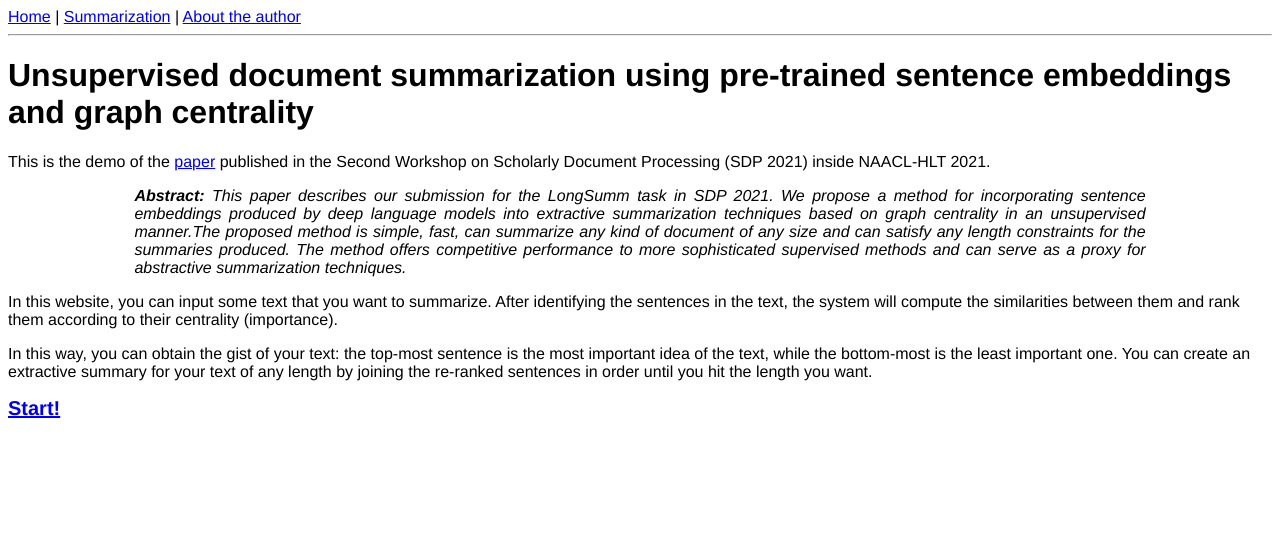
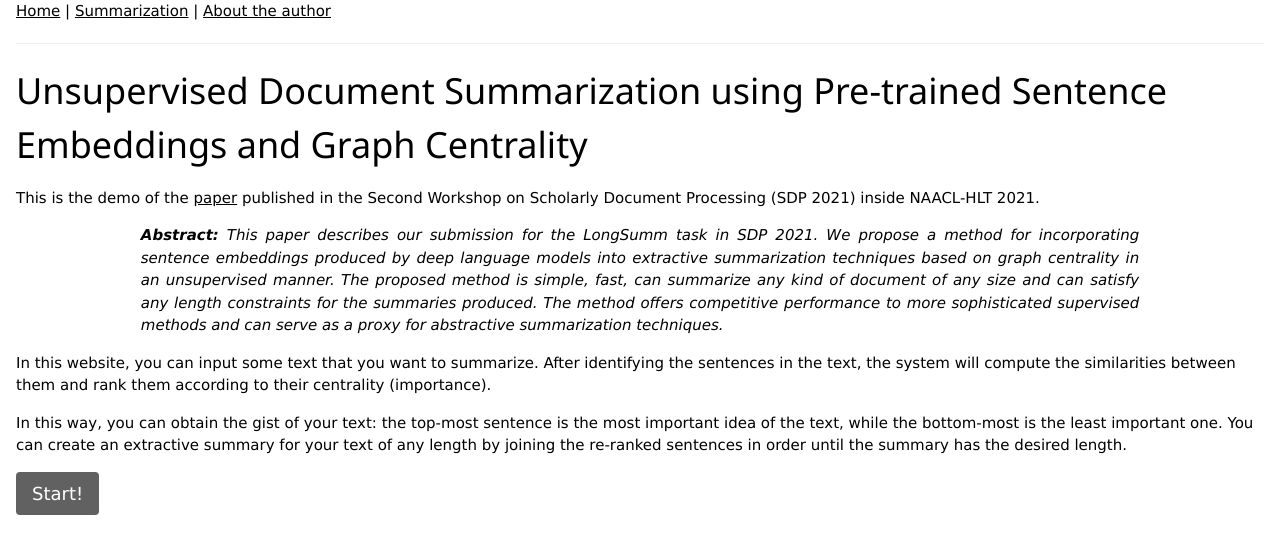
Before and after one commit to jarobyte91/auto_summ, a Flask app: page / in a window 1280 px wide. Shown: the top 554 px of the page. Run offline with Flask 2, Linux system fonts and the light colour scheme.

Commit message:
w3.css format

```diff
--- a/engine/templates/base.html
+++ b/engine/templates/base.html
@@ -3,6 +3,7 @@
 <meta charset="UTF-8">
 <title>Unsupervised document summarization</title>
 <meta name="viewport" content="width=device-width, initial-scale=1">
+<link rel="stylesheet" href="https://www.w3schools.com/w3css/4/w3.css">
     <head>
         {% if title %}
         <title>{{ title }} - auto_summ</title>
@@ -10,7 +11,7 @@
         <title>Welcome to auto_summ</title>
         {% endif %}
     </head>
-    <body style="font-family: Helvetica;">
+	<body class="w3-auto w3-container">
         <div>
             <a href="{{ url_for('index') }}">Home</a> |
             <a href="{{ url_for('summarization') }}">Summarization</a> |
--- a/engine/templates/index.html
+++ b/engine/templates/index.html
@@ -1,10 +1,10 @@
 {% extends "base.html" %}
 {% block content %}
-    <h1>Unsupervised document summarization using pre-trained sentence embeddings and graph centrality</h1>
+    <h1>Unsupervised Document Summarization using Pre-trained Sentence Embeddings and Graph Centrality</h1>
     <p>This is the demo of the <a href="https://aclanthology.org/2021.sdp-1.14/">paper</a> published in the Second Workshop on Scholarly Document Processing (SDP 2021) inside NAACL-HLT 2021.</p>
     <p style="font-style:italic; margin-left:10%; margin-right:10%; text-align:justify"><strong>Abstract:</strong>
-This paper describes our submission for the LongSumm task in SDP 2021. We propose a method for incorporating sentence embeddings produced by deep language models into extractive summarization techniques based on graph centrality in an unsupervised manner.The proposed method is simple, fast, can summarize any kind of document of any size and can satisfy any length constraints for the summaries produced. The method offers competitive performance to more sophisticated supervised methods and can serve as a proxy for abstractive summarization techniques.</p>
+This paper describes our submission for the LongSumm task in SDP 2021. We propose a method for incorporating sentence embeddings produced by deep language models into extractive summarization techniques based on graph centrality in an unsupervised manner. The proposed method is simple, fast, can summarize any kind of document of any size and can satisfy any length constraints for the summaries produced. The method offers competitive performance to more sophisticated supervised methods and can serve as a proxy for abstractive summarization techniques.</p>
     <p>In this website, you can input some text that you want to summarize. After identifying the sentences in the text, the system will compute the similarities between them and rank them according to their centrality (importance).</p>
-    <p>In this way, you can obtain the gist of your text: the top-most sentence is the most important idea of the text, while the bottom-most is the least important one. You can create an extractive summary for your text of any length by joining the re-ranked sentences in order until you hit the length you want.</p>
-    <a href="{{ url_for('summarization') }}" style="font-weight: bold; font-size:20px">Start!</a>
+    <p>In this way, you can obtain the gist of your text: the top-most sentence is the most important idea of the text, while the bottom-most is the least important one. You can create an extractive summary for your text of any length by joining the re-ranked sentences in order until the summary has the desired length.</p>
+    <a href="{{ url_for('summarization') }}" class="w3-center w3-large w3-bold w3-button w3-dark-grey w3-round" style="text-align:center">Start!</a>
 {% endblock %}
```
Also changed, not shown: app.db.
